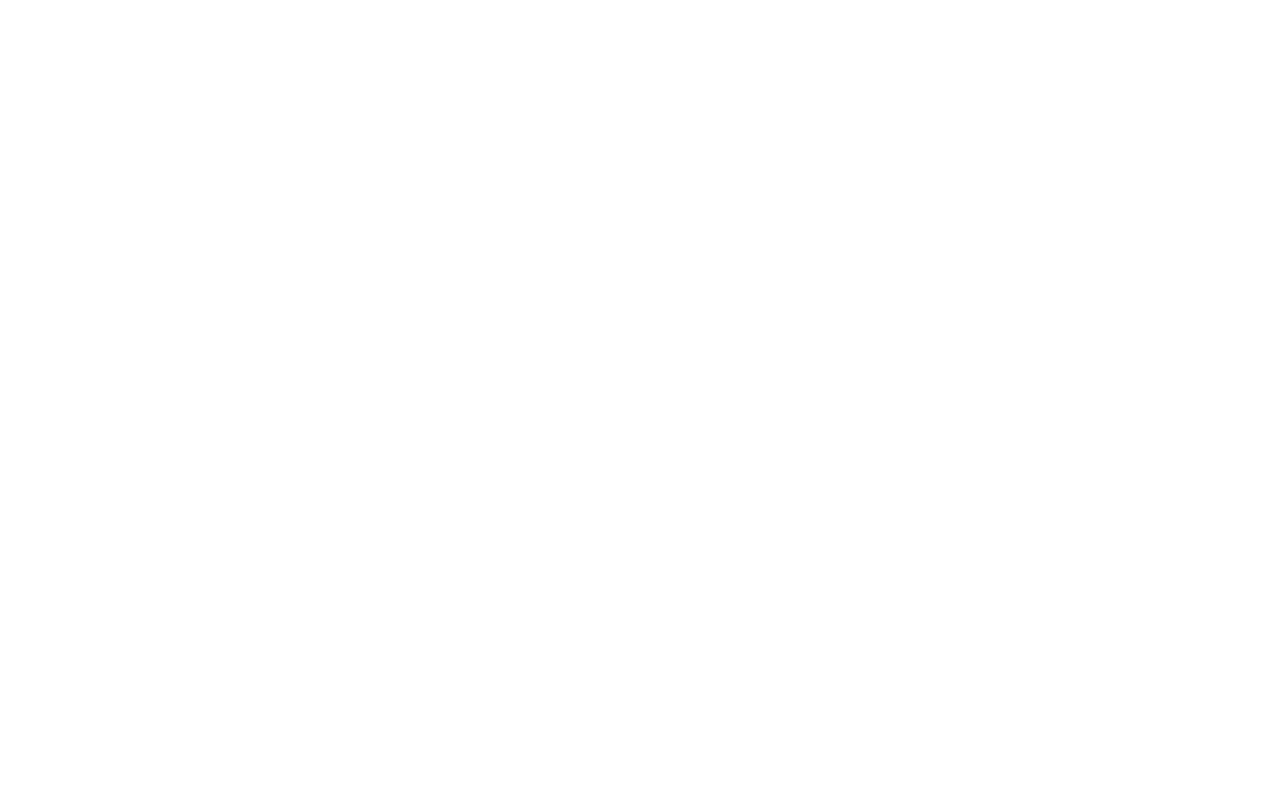
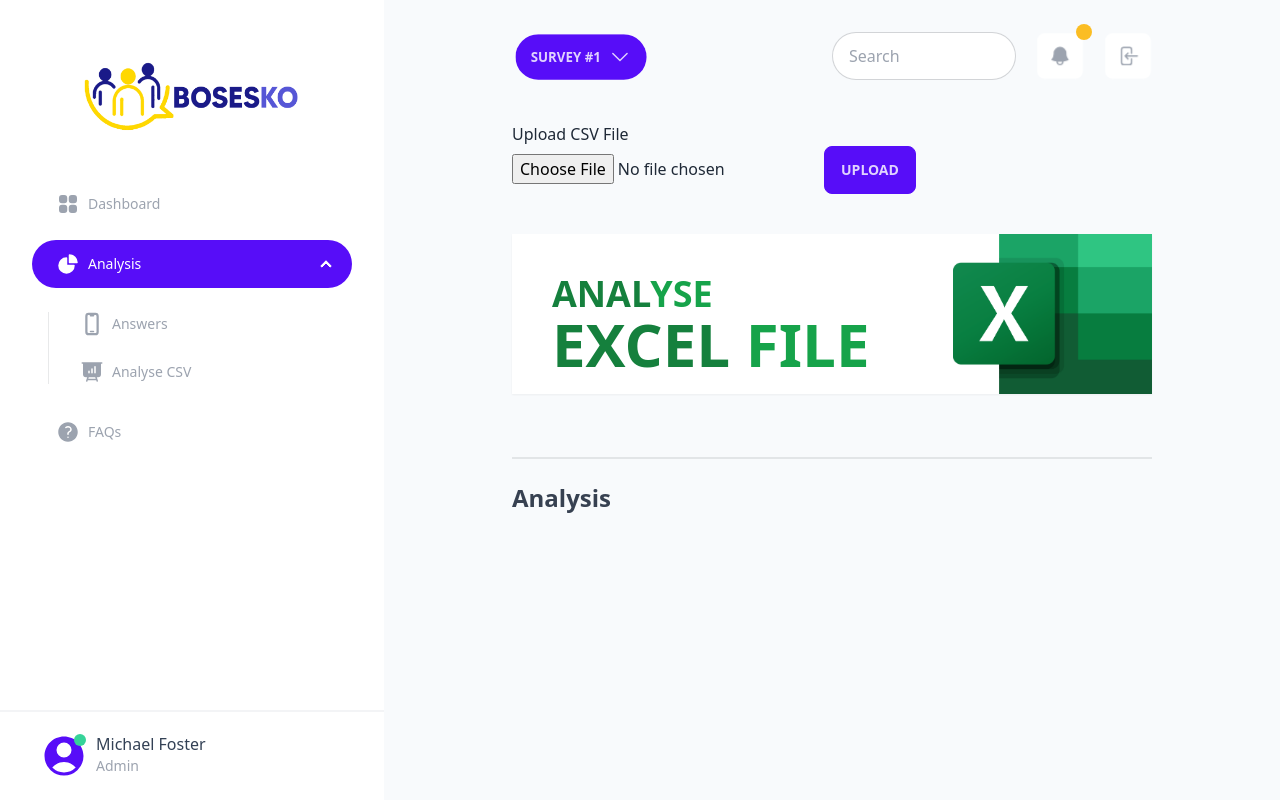
Before and after one commit to jeyyi/bu_final_frontend, a React (Create React App) app: page /analyzecsv in a window 1280 px wide. Before the commit this address had no page. Built offline with nearby package versions, Linux system fonts and the light colour scheme.

Commit message:
Added pagination

```diff
--- a/package.json
+++ b/package.json
@@ -6,12 +6,15 @@
     "@testing-library/jest-dom": "^5.16.5",
     "@testing-library/react": "^13.4.0",
     "@testing-library/user-event": "^13.5.0",
+    "axios": "^1.4.0",
     "chart.js": "^4.3.3",
     "react": "^18.2.0",
     "react-chartjs-2": "^5.2.0",
     "react-dom": "^18.2.0",
+    "react-paginate": "^8.2.0",
     "react-router-dom": "^6.13.0",
     "react-scripts": "5.0.1",
+    "recharts": "^2.7.3",
     "web-vitals": "^2.1.4"
   },
   "scripts": {
--- /dev/null
+++ b/src/AnalyzeCSV.js
@@ -0,0 +1,211 @@
+import React from "react";
+import { useState, useEffect } from "react";
+import Logo from "./Assets/logo.png";
+import {
+  BarChart,
+  CartesianGrid,
+  XAxis,
+  YAxis,
+  Tooltip,
+  Bar,
+  ResponsiveContainer,
+} from "recharts";
+import axios from "axios";
+function AnalyzeCSV() {
+  const [file, setFile] = useState(null);
+  const [currentPage, setCurrentPage] = useState(0);
+  const [itemsPerPage, setItemsPerPage] = useState(5);
+  const [totalPages, setTotalPages] = useState(0);
+  const [transformedData, setTransformedData] = useState(null);
+  // State to hold the subset of data
+  const [subset, setSubset] = useState({});
+  const [data, setData] = useState(null);
+  const CustomXAxisTick = ({ x, y, payload }) => {
+    return (
+      <g transform={`translate(${x},${y})`}>
+        <text x={0} y={0} dy={16} textAnchor="middle" fill="#666" fontSize="11">
+          {payload.value}
+        </text>
+      </g>
+    );
+  };
+
+  const CustomYAxisTick = ({ x, y, payload }) => {
+    return (
+      <g transform={`translate(${x},${y})`}>
+        <text x={0} y={0} dy={-4} textAnchor="end" fill="#666" fontSize="11">
+          {payload.value}
+        </text>
+      </g>
+    );
+  };
+  const handleFileChange = (event) => {
+    setFile(event.target.files[0]);
+  };
+
+  const handleSubmit = async (event) => {
+    event.preventDefault();
+
+    if (file) {
+      const formData = new FormData();
+      formData.append("file", file);
+
+      try {
+        const response = await axios.post(
+          "http://localhost:8000/analyzecsv",
+          formData,
+          {
+            headers: {
+              "Content-Type": "multipart/form-data",
+            },
+          }
+        );
+        console.log(response.data);
+        setData(response.data); // Process response from server
+        setTotalPages(
+          Math.ceil(Object.keys(response.data).length / itemsPerPage)
+        );
+        transformResponseData(response.data); // Transform response data
+      } catch (error) {
+        console.error(error);
+      }
+    }
+  };
+  const transformResponseData = (data) => {
+    const transformed = [];
+
+    Object.keys(data).forEach((question) => {
+      const answers = data[question];
+
+      Object.entries(answers).forEach(([name, value]) => {
+        transformed.push({ question, name, value });
+      });
+    });
+
+    setTransformedData(transformed);
+  };
+
+  useEffect(() => {
+    if (!data) return;
+    console.log(currentPage);
+    console.log(totalPages);
+    const startIndex = currentPage * itemsPerPage;
+    const endIndex = startIndex + itemsPerPage;
+
+    const entries = Object.entries(data);
+    const subsetEntries = entries.slice(startIndex, endIndex);
+    setSubset(Object.fromEntries(subsetEntries));
+  }, [data, currentPage, itemsPerPage]);
+
+  const handlePageChange = (selectedPage) => {
+    setCurrentPage(selectedPage.selected);
+  };
+
+  return (
+    <>
+      <h2>Upload CSV File</h2>
+      <form onSubmit={handleSubmit}>
+        <input
+          type="file"
+          onChange={handleFileChange}
+          accept=".csv,.xlsx,.xls"
+        />
+        <button type="submit" className="btn btn-primary">
+          Upload
+        </button>
+      </form>
+      <div className="w-full h-40 my-10 bg-base-100 shadow-sm flex">
+        <div className="w-full h-full flex flex-col">
+          <h3 className="px-10 pt-10 text-green-700 text-xl lg:text-4xl font-bold">
+            ANAL<span className="text-green-600">YSE</span>
+          </h3>
+          <h3 className="px-10 text-green-700 text-2xl lg:text-6xl font-bold">
+            EXCEL<span className="text-green-600"> FILE</span>
+          </h3>
+        </div>
+        {/* Cover photo */}
+        <div className="h-full w-44 lg:w-72 flex items-center">
+          {
+            <img
+              src={Logo}
+              className="w-full h-full mx-auto object-contain lg:object-cover pr-5 lg:pr-0"
+              alt="excel logo"
+            />
+          }
+        </div>
+      </div>
+      <div className="divider" />
+      <h3 className="text-gray-700 font-semibold text-2xl pb-6">Analysis</h3>
+      <div className="flex flex-col gap-3">
+        {/* Question Card dropdown details summary */}
+        {transformedData &&
+          Object.keys(subset).map((question, index) => {
+            const dataForQuestion = transformedData.filter(
+              (item) => item.question === question
+            );
+            return (
+              <div
+                key={index}
+                tabIndex={0}
+                className="collapse collapse-arrow bg-blue-300 shadow-sm"
+              >
+                <div className="collapse-title">{question}</div>
+                <div className="collapse-content bg-white">
+                  <div className="p-0 lg:p-10">
+                    <ResponsiveContainer width="100%" height={300}>
+                      <BarChart data={dataForQuestion} layout="vertical">
+                        <CartesianGrid strokeDasharray="3 3" />
+                        <XAxis type="number" tick={<CustomXAxisTick />} />
+                        <YAxis
+                          type="category"
+                          dataKey="name"
+                          tick={<CustomYAxisTick />}
+                        />
+                        <Tooltip />
+                        <Bar dataKey="value" fill="#1498FF" />
+                      </BarChart>
+                    </ResponsiveContainer>
+                  </div>
+                </div>
+              </div>
+            );
+          })}
+        {/*   <div className="flex justify-between mt-4">
+          <button
+            className="btn btn-primary"
+            onClick={() => setCurrentPage(currentPage-1)}
+            disabled={currentPage === 0}
+          >
+            Previous
+          </button>
+          <button
+            className="btn btn-primary"
+            onClick={() =>
+              setCurrentPage(currentPage+1)
+            }
+            disabled={currentPage === totalPages-1}
+          >
+            Next
+          </button>
+        </div> */}
+        <div className="w-full flex items-center justify-center py-5">
+          <div className="join">
+            {Array.from({ length: totalPages }).map((_, index) => (
+              <button
+                key={index}
+                className={`join-item btn ${
+                  index === currentPage ? "btn-active" : ""
+                }`}
+                onClick={() => setCurrentPage(index)}
+              >
+                {index + 1}
+              </button>
+            ))}
+          </div>
+        </div>
+      </div>
+    </>
+  );
+}
+
+export default AnalyzeCSV;
--- a/src/Components/Navbar.js
+++ b/src/Components/Navbar.js
@@ -54,6 +54,7 @@ const Navbar = () => {
           {/* Start navbar for content */}
           <div className="navbar px-32 pt-8 hidden lg:block">
             <div className="navbar-start">
+              {/* Start of dropdown */}
               <details className="dropdown">
                 <summary className="btn btn-primary rounded-full border-none">
                   Survey #1
@@ -74,6 +75,7 @@ const Navbar = () => {
                     </svg>
                   </span>
                 </summary>
+                {/* End of dropdown */}
                 <ul className="p-2 shadow menu dropdown-content rounded-box w-52 bg-base-100">
                   <li>
                     <a href="/">Survey 2</a>
--- a/src/index.js
+++ b/src/index.js
@@ -5,6 +5,7 @@ import App from './App';
 import {BrowserRouter, Routes, Route} from "react-router-dom"
 import Navbar from './Components/Navbar';
 import example from './example';
+import AnalyzeCSV from './AnalyzeCSV';
 
 const root = ReactDOM.createRoot(document.getElementById('root'));
 root.render(
@@ -13,6 +14,7 @@ root.render(
       <Routes>
         <Route path='/' element = {<Navbar/>}>
           <Route index element={<App/>}/>
+          <Route path = '/analyzecsv' element={<AnalyzeCSV/>}/>
         </Route>
         <Route path='/example' element = {<example/>}></Route>
       </Routes>
```
Also changed, not shown: src/Assets/logo.png (added), 1 other file (tests, documents, lock files or other folders).
